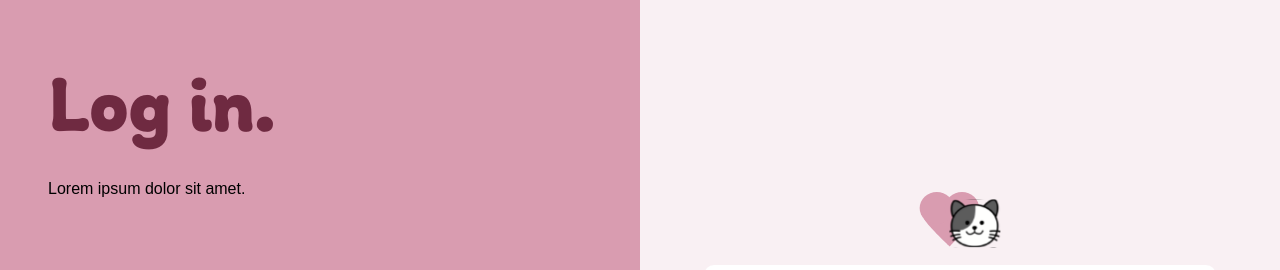
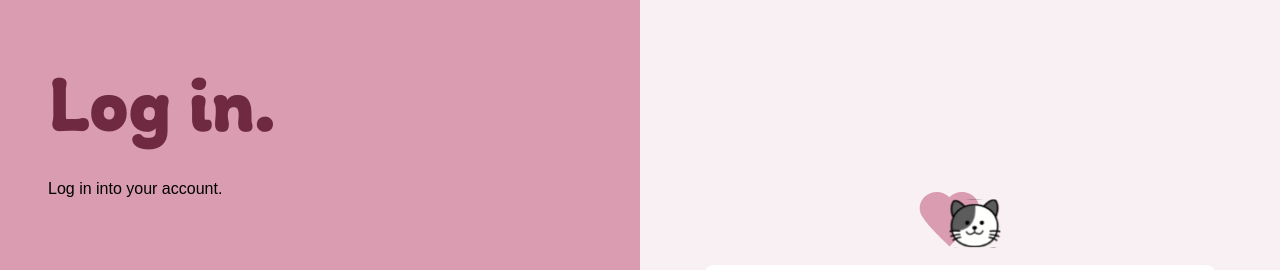
Before and after one commit to achwi00/vetclinic-front, a React (Create React App) app: page /login in a window 1280 px wide. Shown: the top 270 px of the page. Built offline with nearby package versions, Linux system fonts and the light colour scheme.

Commit message:
[Chore] changed lorem ipsum to messages and login and register panels

```diff
--- a/src/views/Login.js
+++ b/src/views/Login.js
@@ -64,7 +64,7 @@ function Login() {
                 <div className="centring-log-register in-between">
                     <div className="log-register-info">
                         <h1>Log in.</h1>
-                        <p>Lorem ipsum dolor sit amet.</p>
+                        <p>Log in into your account.</p>
                     </div>
                     <div className="paw-holder">
                         <img src={"../imgs/paw.png"} alt={"paw"} />
--- a/src/views/Register.js
+++ b/src/views/Register.js
@@ -30,7 +30,7 @@ function Register(){
                     </div>
                     <div className="log-register-info">
                         <h1>Register.</h1>
-                        <p>Lorem ipsum dolor sit amet.</p>
+                        <p>Create an account and start using our app.</p>
                     </div>
                 </div>
             </div>
```
